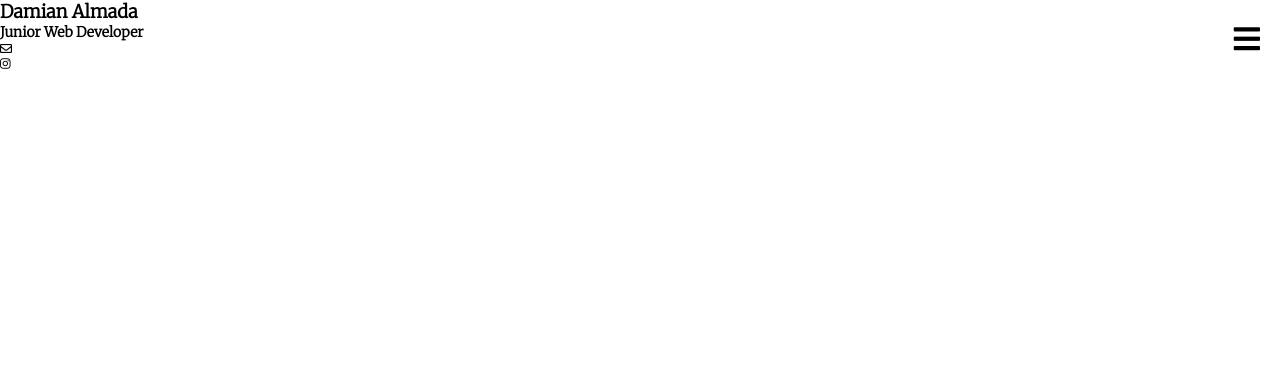
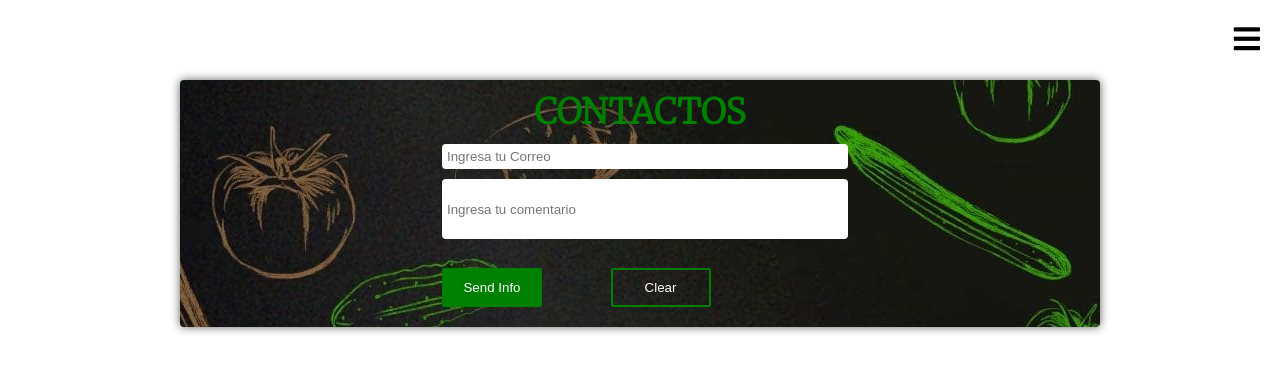
Before and after one commit to DamianAl99/food, an Angular app: page /contacto in a window 1280 px wide. Shown: the top 372 px of the page. Built offline with nearby package versions, Linux system fonts and the light colour scheme; a web font is replaced by a local one.

Commit message:
add more components

```diff
--- /dev/null
+++ b/src/app/Services/SendMail.ts
@@ -0,0 +1,24 @@
+import { Injectable } from '@angular/core';
+import { HttpClient } from '@angular/common/http';
+import { emailDTO } from '../models/emailDTO';
+
+@Injectable({
+  providedIn: 'root'
+})
+export class SendMail {
+
+  URL_sendMail: string;
+
+  formSendMail: emailDTO = {
+    mailUser: "",
+    message: ""
+  };
+
+  constructor(private _http: HttpClient) {
+    this.URL_sendMail = 'https://api-sendmail44.herokuapp.com/'
+  }
+
+  SendEmail(form){
+    return this._http.post(this.URL_sendMail+"send", form);
+  }
+}
--- a/src/app/app.component.html
+++ b/src/app/app.component.html
@@ -3,9 +3,9 @@
     <ul (click)='exitMenu()'>
       <li [routerLink]= "['/home']" [routerLinkActive]="['actived']"><a >Menu</a></li>
       <li [routerLink]= "['/sobreNosotros']" [routerLinkActive]="['actived']"><a>Nosotros</a></li>
-      <li class="logo"><h1>Ja'umina Food</h1></li>
+      <li class="logo" [routerLink]= "['/home']"><h1>Ja'umina Food</h1></li>
       <li [routerLink]= "['/beneficios']" [routerLinkActive]="['actived']"><a>Beneficios</a></li>
-      <li [routerLink]= "['/contacto']" [routerLinkActive]="['actived']"><a>Con quienes trabajamos?</a></li>
+      <li [routerLink]= "['/productos']" [routerLinkActive]="['actived']"><a>Con quienes trabajamos?</a></li>
       <li [routerLink]= "['/contacto']" [routerLinkActive]="['actived']"><a>Contactos</a></li>
     </ul>
   </div>
--- a/src/app/app.module.ts
+++ b/src/app/app.module.ts
@@ -16,6 +16,7 @@ import { ContactComponent } from './components/contact/contact.component';
 import { ServiciosComponent } from './components/servicios/servicios.component';
 import { AboutComponent } from './components/about/about.component';
 import { BeneficiosComponent } from './components/beneficios/beneficios.component';
+import { ProductosComponent } from './components/productos/productos.component';
 
 @NgModule({
   declarations: [
@@ -24,11 +25,14 @@ import { BeneficiosComponent } from './components/beneficios/beneficios.componen
     ContactComponent,
     ServiciosComponent,
     AboutComponent,
-    BeneficiosComponent
+    BeneficiosComponent,
+    ProductosComponent
   ],
   imports: [
     BrowserModule,
     AppRoutingModule,
+    HttpClientModule,
+    FormsModule,
     routing
   ],
   providers: [
--- a/src/app/app.routing.ts
+++ b/src/app/app.routing.ts
@@ -7,6 +7,7 @@ import { ContactComponent } from './components/contact/contact.component';
 import { ServiciosComponent } from './components/servicios/servicios.component';
 import { AboutComponent } from './components/about/about.component';
 import { BeneficiosComponent } from './components/beneficios/beneficios.component';
+import { ProductosComponent } from './components/productos/productos.component';
 
 
 const appRoutes: Routes = [
@@ -15,6 +16,7 @@ const appRoutes: Routes = [
     {path: 'contacto', component: ContactComponent},
     {path: 'servicios', component: ServiciosComponent},
     {path: 'sobreNosotros', component: AboutComponent},
+    {path: 'productos', component: ProductosComponent},
     {path: 'beneficios', component: BeneficiosComponent}
 ];
 
--- a/src/app/components/beneficios/beneficios.component.html
+++ b/src/app/components/beneficios/beneficios.component.html
@@ -24,5 +24,5 @@
     principalmente de su ubicación ya que las personas comen por practicidad y
     conveniencia. <br />
   </p>
-  <div [routerLink]="['/beneficios']" (click)="DoTopWindows()">Con quien trabajamos?</div>
+  <div [routerLink]="['/productos']" (click)="DoTopWindows()">Con quien trabajamos?</div>
 </section>
--- a/src/app/components/contact/contact.component.html
+++ b/src/app/components/contact/contact.component.html
@@ -1,24 +1,26 @@
-<div class="content-contact">
-    <div class="contact">
-        <div class="img">
-        </div>
-        <div class="info">
-            <h2>Damian Almada</h2>
-            <h3>Junior Web Developer</h3>
-        </div>
-    </div>
+<section id="sobre-nosotros" class="other-sections">
+  <h3 class="super-titles">CONTACTOS</h3>
+  <div class="errorMessages" [ngClass]="{'DivError': resultSendMail == false}">{{Message}}</div>
+  <div class="errorMessages" [ngClass]="{'DivCorrecto': resultSendMail == true}">{{Message}}</div>
+  <form #formSendEmail="ngForm" (ngSubmit)="SendEmail(formSendEmail)">
 
-    <footer>
-        <div class="redes-sociales">
-            <div>
-                <i class="far fa-envelope"></i>
-                <a href="#">damiianalmada06@gmail.com</a>
-            </div>
-            <div>
-                <i class="fab fa-instagram"></i>
-                <a href="https://www.instagram.com/damiian_al/">@damiian_al</a>
-            </div>
-            <div class="curriculum"><a href="https://damianar.herokuapp.com/index.html#menu">Portafolio</a></div>
-        </div>
-    </footer>
-</div>
+    <input
+      type="email"
+      placeholder="Ingresa tu Correo"
+      name="mailUser"
+      [(ngModel)]="_sendMail.formSendMail.mailUser"
+      required
+    />
+
+    <input
+      type="text"
+      placeholder="Ingresa tu comentario"
+      name="message"
+      [(ngModel)]="_sendMail.formSendMail.message"
+      required
+    />
+
+    <button type="submit" id="sendInfo">Send Info</button>
+    <button (click)="reset(formSendEmail)">Clear</button>
+  </form>
+</section>
--- a/src/app/components/contact/contact.component.ts
+++ b/src/app/components/contact/contact.component.ts
@@ -1,4 +1,6 @@
 import { Component, OnInit } from '@angular/core';
+import { NgForm } from '@angular/forms';
+import { SendMail } from 'src/app/Services/SendMail';
 
 @Component({
   selector: 'app-contact',
@@ -7,9 +9,49 @@ import { Component, OnInit } from '@angular/core';
 })
 export class ContactComponent implements OnInit {
 
-  constructor() { }
+  Message: string;
+  resultSendMail: boolean;
+
+  constructor(public _sendMail: SendMail) {}
 
   ngOnInit(): void {
   }
 
+  SendEmail(form: NgForm){
+    console.log(form.value)
+    if(form.value.mailUser == "" || form.value.mailUser == null || form.value.message == "" || form.value.message == null){
+      this.Message = "No deje nada vacio!!";
+      console.log(this.Message)
+      return this.resultSendMail = false;
+    }
+    if(!this.ValidarEmail(form.value.mailUser)) {
+      this.Message = "El correo ingresado es erroneo (Ej Correcto : algo@algo.com)";
+      console.log(this.Message)
+      return this.resultSendMail = false;
+    }
+    if(!this.ValidarCommentary(form.value.message)) {
+      this.Message = "El comentario ingresado esta incorrecto, no se permiten caracteres como: <|>|script..";
+      console.log(this.Message)
+      return this.resultSendMail = false;
+    }
+    this._sendMail.SendEmail(form.value).subscribe(
+      res => {this.reset(form); this.Message = "Enviado Correctamente!!"; return this.resultSendMail = true; },
+      err => {this.Message = "Hubo un error al enviar el mensaje, Disculpa, Vuelve a intentarlo. Error" +err  ; return this.resultSendMail = false;}
+    )
+  }
+
+  reset(form: NgForm){
+    form.reset();
+  }
+
+  ValidarEmail(email: string): boolean{
+    const pattern: RegExp = /([\d\w.-_])+\@([\w\d.-_])+\.([\w.])+/;
+    if(pattern.test(email)) return true;
+    return false;
+  }
+  ValidarCommentary(commentary: string): boolean{
+    const pattern: RegExp = /([<>*])+|(delete)|script|\//;
+    if(!pattern.test(commentary)) return true;
+    return false;
+  }
 }
--- /dev/null
+++ b/src/app/components/productos/productos.component.html
@@ -0,0 +1,11 @@
+<section id="sobre-nosotros" class="other-sections">
+    <h3 class="super-titles">PRODUCTOS CON EL QUE TRABAJAMOS</h3>
+    <p>
+        Risotto, espaguetis, lasaña, pizza, macarrones, canelones, capresse, salsa boloñesa, pesto, carbonara y cuatro quesos, tortellini, carpaccio, raviolis, tallarines… No podemos negarlo, nos encantan los productos Italianos. <br/>
+
+        Ya sea por su semejanza en ingredientes con nuestra soberbia gastronomía o por su marcado carácter elegante y tradicional, los productos italianos son un elemento insustituible en la hostelería Paraguaya. Es difícil encontrar una sola calle o avenida sin un establecimiento en el que no cuelgue el cartel de “Ristorante” o, al menos, que no cuente con algo de pasta italiana en su carta.<br/>
+
+        Con una competencia tan alta, se hace indispensable para cualquier restaurante que ofrezca comida italiana en su carta diferenciarse del resto. ¡Y qué mejor forma de hacerlo que con auténticos productos italianos y Paraguayo en la carta!
+    </p>
+    <div [routerLink]="['/contactos']" (click)="DoTopWindows()">Con quien trabajamos?</div>
+  </section>
--- /dev/null
+++ b/src/app/components/productos/productos.component.ts
@@ -0,0 +1,20 @@
+import { Component, OnInit } from '@angular/core';
+import { topWindow } from 'src/app/Services/TopWindow';
+
+@Component({
+  selector: 'app-productos',
+  templateUrl: './productos.component.html',
+  styleUrls: ['./productos.component.css']
+})
+export class ProductosComponent implements OnInit {
+
+  constructor() { }
+
+  ngOnInit(): void {
+  }
+
+  DoTopWindows(){
+    topWindow();
+  }
+
+}
--- /dev/null
+++ b/src/app/models/emailDTO.ts
@@ -0,0 +1,4 @@
+export interface emailDTO {
+    mailUser: string
+    message: string
+}
--- a/src/assets/css/styles.css
+++ b/src/assets/css/styles.css
@@ -20,6 +20,7 @@ body{
     width: 100%;
     height: 100%;
     font-size: 12px;
+    overflow-x: none;
     overflow-y: scroll;
     font-family: 'Merriweather', serif;
 }
@@ -53,6 +54,35 @@ button{
     top: 0;
     width: 100%;
 }
+.errorMessages{
+    width: 90% !important;
+    max-width: 1000px !important;
+    margin: auto;
+    height: auto;
+    border: none;
+    display: none !important;
+    overflow: hidden;
+    font-size: 1.4em !important;
+}
+.DivError{
+    background-color: red;
+    color: white;
+    border: none !important;
+    display: block !important;
+}
+.DivCorrecto{
+    width: 90%;
+    max-width: 1000px;
+    margin: auto;
+    height: 50px;
+    background-color: green;
+    color: white;
+    border: none !important;
+    display: block !important;
+}
+
+
+
 
 nav{
     width: 100%;
@@ -151,7 +181,7 @@ main header .img-home .img img{
     background-color: transparent;
 }
 .servicios-titles{
-    font-size: 1.8em;
+    font-size: 2.2em;
     text-align: center;
     margin-top: 10px;
 }
@@ -254,7 +284,7 @@ main header .img-home .img img{
 
 .other-sections{
     width: calc(90% - 20px);
-    max-width: 1000px;
+    max-width: 900px;
     margin: auto;
     background-image: url("../img/restaurant2.jpg");
     background-repeat: repeat-y;
@@ -298,6 +328,40 @@ br{
 
 
 
+form{
+    width: Calc(90% - 5px);
+    max-width:Calc(500px - 5px);
+    height: auto;
+    padding: 10px 0 10px 0;
+    background-color: transparent;
+    margin: auto;
+}
+form input{
+    width: 80%;
+    padding: 5px;
+    border-radius: 4px;
+    border: none;
+    margin-bottom: 10px;
+    margin-left: 10%;
+}
+form input:nth-child(2){
+    height: 50px;
+}
+form button{
+    width: 100px;
+    border: none;
+    border-radius: 2px;
+    border: 2px solid green;
+    color: white;
+    background-color: transparent;
+    margin-top: 19px;
+    margin-right: 19px;
+    margin-left: 10%;
+    padding: 10px;
+}
+form #sendInfo{
+    background-color: green !important;
+}
 
 
 @media only screen and (min-width: 600px) {
```
Also changed, not shown: src/app/components/productos/productos.component.css (added), 1 other file (tests, documents, lock files or other folders).
